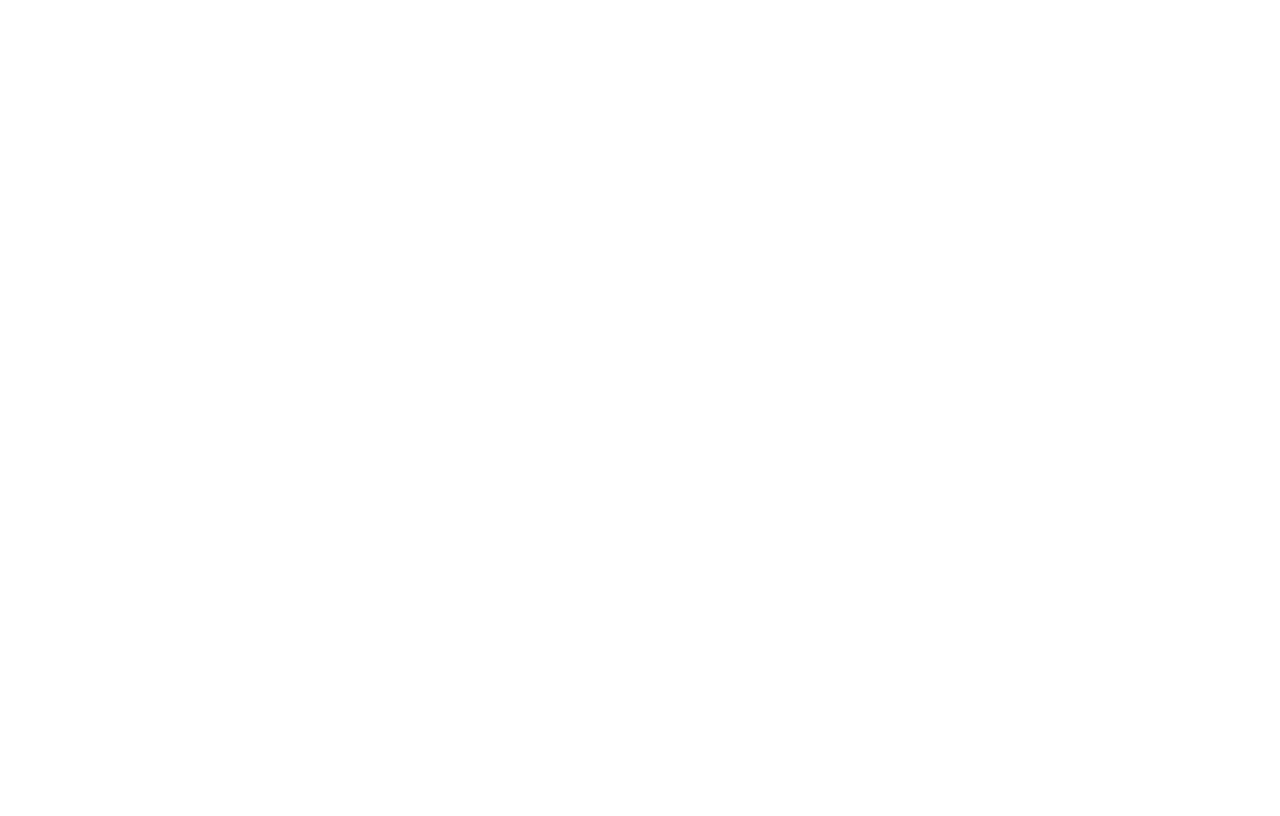
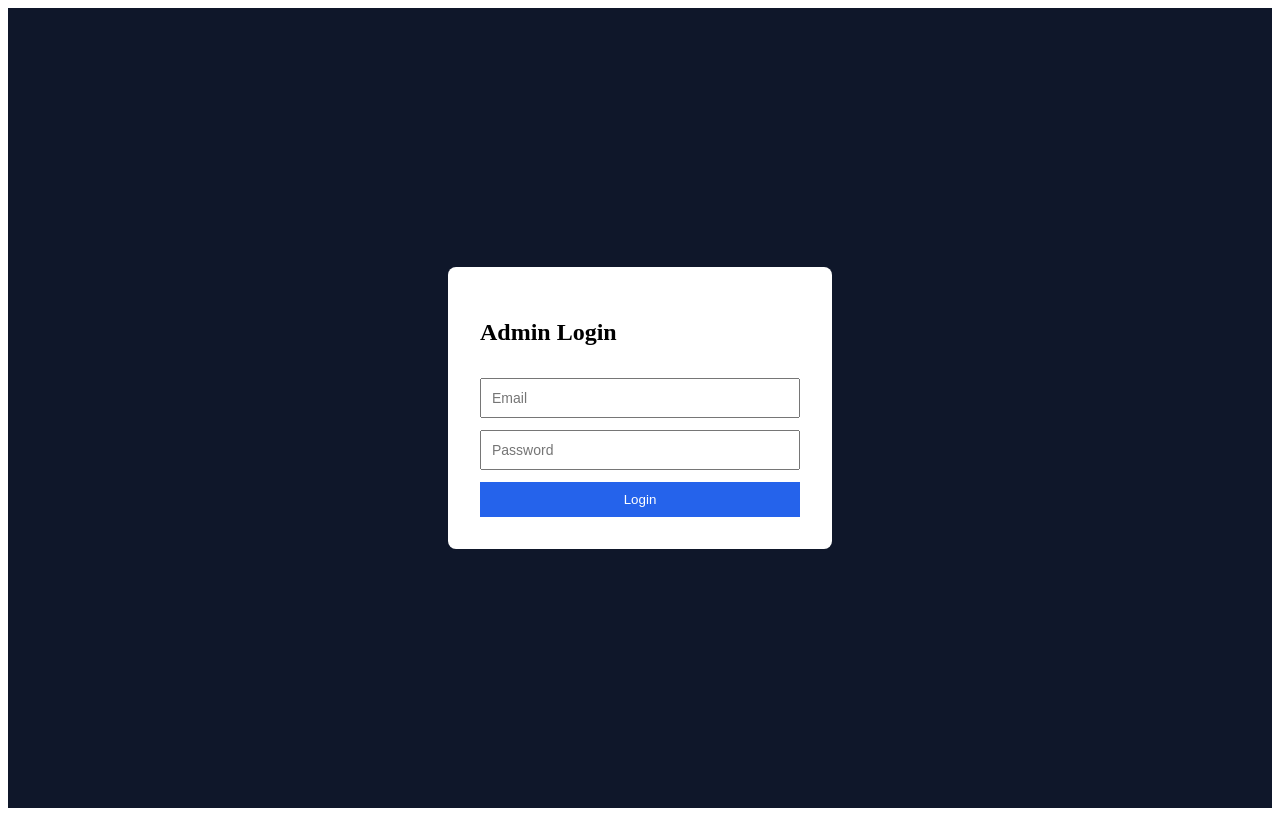
Before and after one commit to aman-kumjsr/skillray, a React (Vite) app in the folder client/: page /admin/login in a window 1280 px wide. Before the commit this address had no page. Built offline with nearby package versions, Linux system fonts and the light colour scheme.

Commit message:
Added Admin/Company Login page

```diff
--- a/client/src/App.jsx
+++ b/client/src/App.jsx
@@ -4,6 +4,7 @@
 import StartTest from "./pages/StartTest";
 import TestPage from "./pages/TestPage";
 import Result from "./pages/Result";
+import AdminLogin from "./pages/AdminLogin";
 
 export default function App() {
   return (
@@ -14,6 +15,7 @@
         <Route path="/start" element={<StartTest />} />
         <Route path="/test-run" element={<TestPage />} />
         <Route path="/result" element={<Result />} />
+        <Route path="/admin/login" element={<AdminLogin />} />
 
 
       </Routes>
--- /dev/null
+++ b/client/src/api/authHeader.js
@@ -0,0 +1,3 @@
+export const authHeader = () => ({
+  Authorization: `Bearer ${localStorage.getItem("skillray_token")}`,
+});
--- /dev/null
+++ b/client/src/pages/AdminLogin.jsx
@@ -0,0 +1,114 @@
+import { useState } from "react";
+import { useNavigate } from "react-router-dom";
+
+export default function AdminLogin() {
+  const navigate = useNavigate();
+
+  const [email, setEmail] = useState("");
+  const [password, setPassword] = useState("");
+  const [loading, setLoading] = useState(false);
+  const [error, setError] = useState("");
+
+  const handleSubmit = async (e) => {
+    e.preventDefault();
+    setError("");
+    setLoading(true);
+
+    try {
+      const res = await fetch("http://localhost:5000/api/auth/login", {
+        method: "POST",
+        headers: {
+          "Content-Type": "application/json",
+        },
+        body: JSON.stringify({ email, password }),
+      });
+
+      const data = await res.json();
+
+      if (!res.ok) {
+        throw new Error(data.message || "Login failed");
+      }
+
+      // ✅ role check (VERY important)
+      if (data.user.role !== "COMPANY") {
+        throw new Error("Unauthorized access");
+      }
+
+      // ✅ store token
+      localStorage.setItem("skillray_token", data.token);
+      localStorage.setItem("skillray_user", JSON.stringify(data.user));
+
+      navigate("/admin/dashboard");
+    } catch (err) {
+      setError(err.message);
+    } finally {
+      setLoading(false);
+    }
+  };
+
+  return (
+    <div style={styles.container}>
+      <form onSubmit={handleSubmit} style={styles.card}>
+        <h2>Admin Login</h2>
+
+        {error && <p style={styles.error}>{error}</p>}
+
+        <input
+          type="email"
+          placeholder="Email"
+          value={email}
+          required
+          onChange={(e) => setEmail(e.target.value)}
+          style={styles.input}
+        />
+
+        <input
+          type="password"
+          placeholder="Password"
+          value={password}
+          required
+          onChange={(e) => setPassword(e.target.value)}
+          style={styles.input}
+        />
+
+        <button type="submit" disabled={loading} style={styles.button}>
+          {loading ? "Logging in..." : "Login"}
+        </button>
+      </form>
+    </div>
+  );
+}
+
+const styles = {
+  container: {
+    height: "100vh",
+    display: "flex",
+    justifyContent: "center",
+    alignItems: "center",
+    background: "#0f172a",
+  },
+  card: {
+    background: "#fff",
+    padding: "32px",
+    borderRadius: "8px",
+    width: "320px",
+    display: "flex",
+    flexDirection: "column",
+    gap: "12px",
+  },
+  input: {
+    padding: "10px",
+    fontSize: "14px",
+  },
+  button: {
+    padding: "10px",
+    background: "#2563eb",
+    color: "#fff",
+    border: "none",
+    cursor: "pointer",
+  },
+  error: {
+    color: "red",
+    fontSize: "14px",
+  },
+};
```
Also changed, not shown: client/src/components/AdminGuard.jsx (added, +12 -0 lines).
